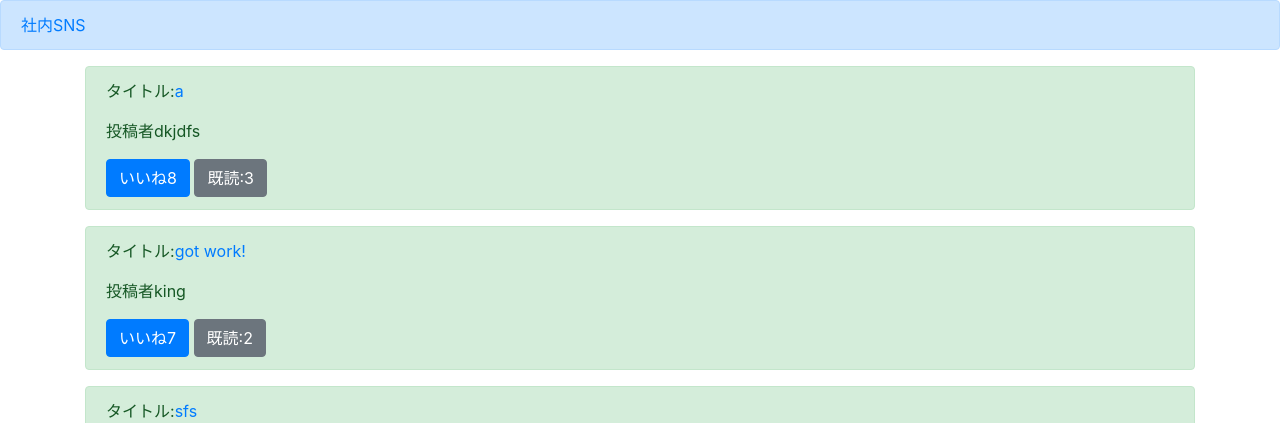
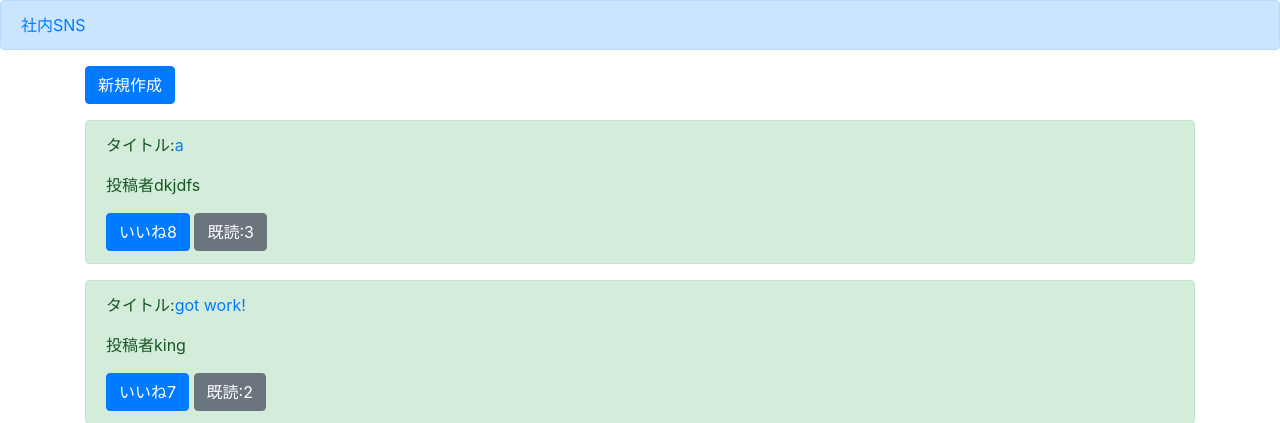
Before and after one commit to idekazuki/django_board, a Django app: page /list/ in a window 1280 px wide. Shown: the top 423 px of the page. Run offline with Django 3.2, Linux system fonts and the light colour scheme; a user stored in the database is signed in; data comes from the database, SQL or seed files in the repository; both versions use the stored data as it was after the commit; some libraries are stand-ins or nearby versions.

Commit message:
create btn

```diff
--- a/templates/list.html
+++ b/templates/list.html
@@ -13,6 +13,9 @@
 
 {% block content %}
 <div class="container">
+    <p>
+        <a href="{% url 'create' %}" class="btn btn-primary" >新規作成</a>
+    </p>
     {% for item in object_list %}
     <div class="alert alert-success" role="alert">
         <P>タイトル:<a href="{% url 'detail' item.pk %}">{{ item.title }}</a></P>
```
Also changed, not shown: db.sqlite3, media/Screenshot_2020-07-02_at_02.07.31.png (added), media/Screenshot_2020-07-07_at_14.42.43.png (added).
